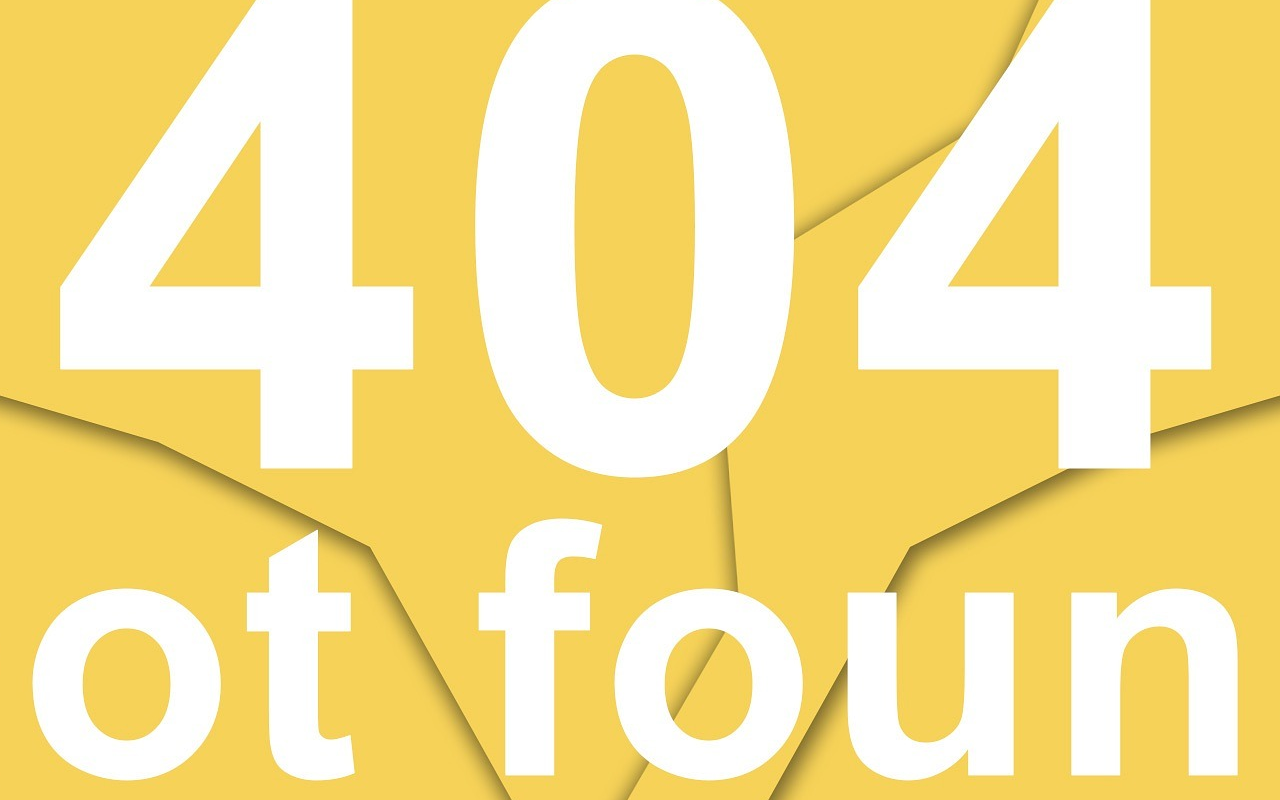
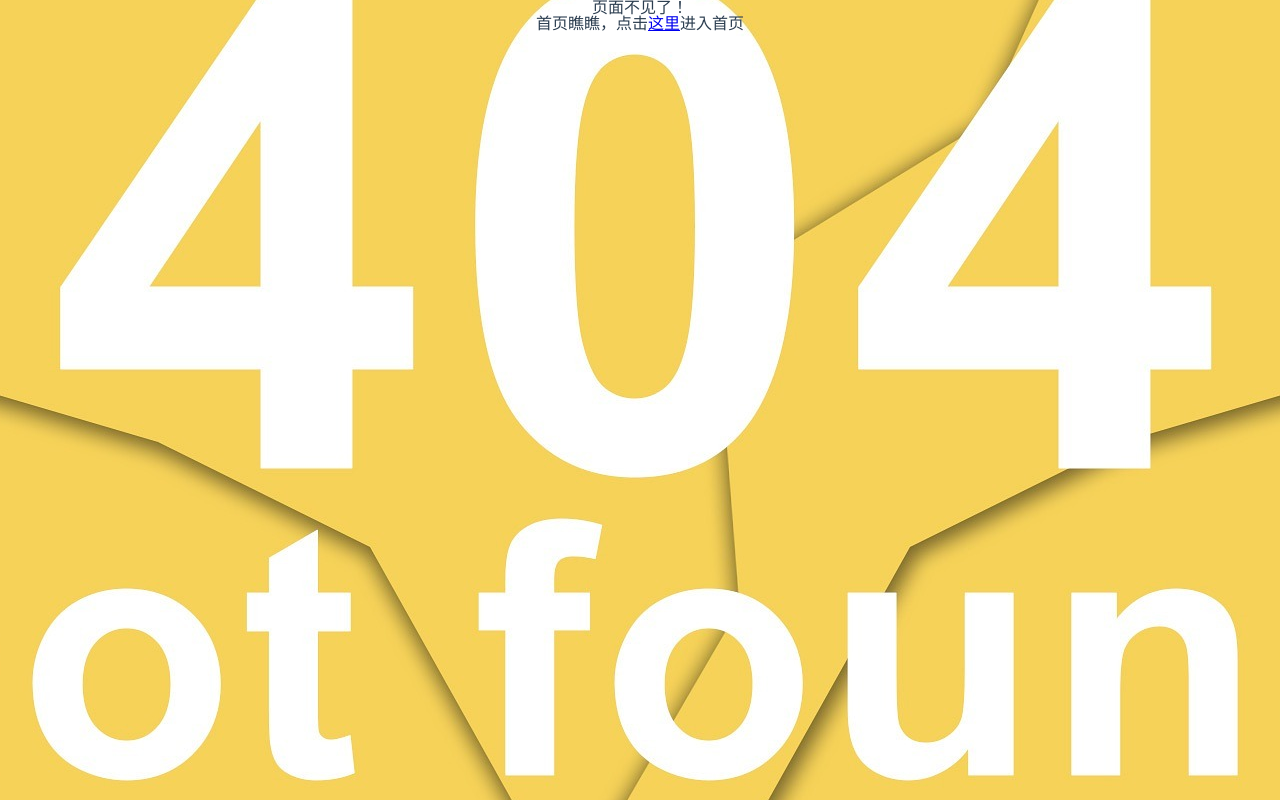
Before and after one commit to front321/vueactionMyOwn, a Vue app: page /notfound in a window 1280 px wide. Built offline with nearby package versions, Linux system fonts and the light colour scheme.

Commit message:
配置404页面

```diff
--- a/src/App.vue
+++ b/src/App.vue
@@ -13,7 +13,13 @@ export default {
 
 <style lang="scss">
 @import url('./assets/css/reset.css');
+// html, body{
+//   width: 100%;
+//   height: 100%;
+// }
 #app {
+  // width: 100%;
+  // height: 100%;
   font-family: Avenir, Helvetica, Arial, sans-serif;
   -webkit-font-smoothing: antialiased;
   -moz-osx-font-smoothing: grayscale;
--- a/src/components/Login.vue
+++ b/src/components/Login.vue
@@ -147,8 +147,8 @@ export default {
                         console.log(res)
                     })
                     .catch(error => {
-                        this.$message({message: "sys error", type: 'success'});
-                        this.$router.push('/notfound');
+                        this.$message({message: "sys error", type: 'error'});
+                        //this.$router.push('/notfound');
                         console.log("error：" + error)
                     });
                 } else {
--- a/src/components/NotFound.vue
+++ b/src/components/NotFound.vue
@@ -1,5 +1,10 @@
 <template>
-    <div class="notfound"></div>
+    <div class="notfound">
+        <div class="wrapper">
+            <div class="big">页面不见了！</div>
+            <div>首页瞧瞧，点击<router-link to='/'>这里</router-link>进入首页</div>
+        </div>
+    </div>
 </template>
 <script>
 </script>
--- a/src/router/index.js
+++ b/src/router/index.js
@@ -25,10 +25,10 @@ export default new Router({
         }
         ,
         {
-            path: '/notfound',
+            path: '*',//任何未被其他路由定义的路径都会匹配这个路由。
+            name: 'NotFound',
             //component: Home
-            //component: () => import('@/components/Home') //路由懒加载
-            component: resolve => require(['@/components/NotFound'], resolve) //异步组件
+            component: () => import('@/components/NotFound') //路由懒加
         }
     ],
     mode: 'history'
```
